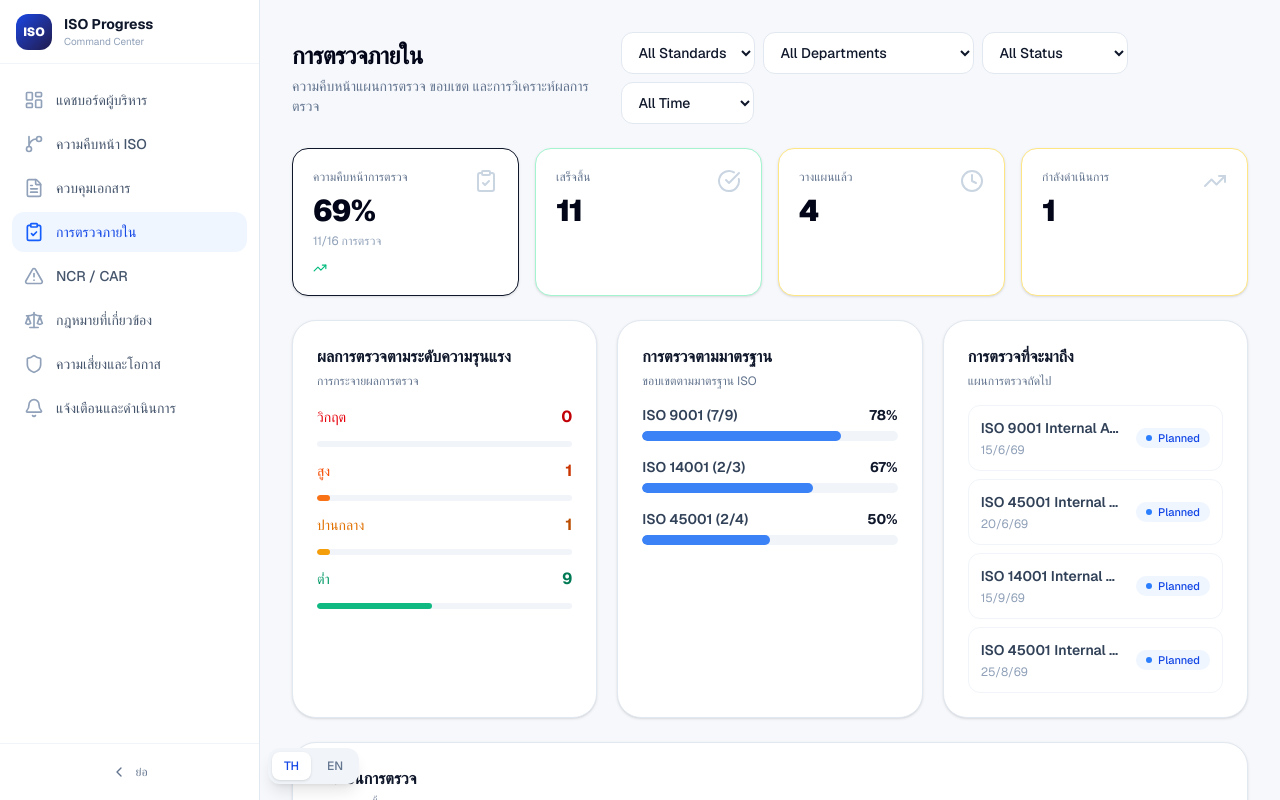
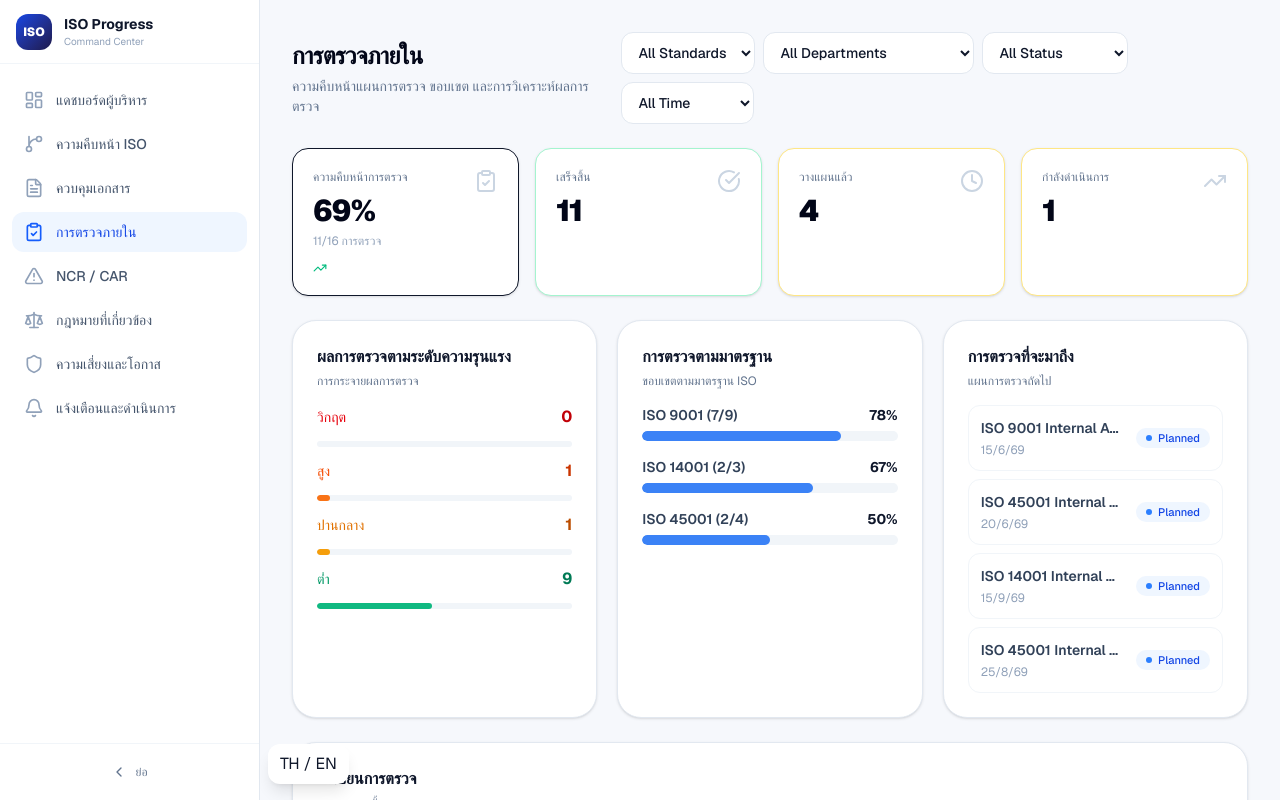
Before and after one commit to akradechLao/iso-support-app, a Next.js app: page /audits in a window 1280 px wide. Shown: the top 800 px of the page. Built offline with nearby package versions, Linux system fonts and the light colour scheme.

Commit message:
test: minimal static language label in AppShell

```diff
--- a/src/components/layout/AppShell.tsx
+++ b/src/components/layout/AppShell.tsx
@@ -1,48 +1,18 @@
 "use client";
 
 import Sidebar from "./Sidebar";
-import { useI18n } from "@/i18n/I18nContext";
 
 interface AppShellProps {
   children: React.ReactNode;
-}
-
-function LanguageSwitcherInline() {
-  const { language, setLanguage } = useI18n();
-
-  return (
-    <div className="fixed bottom-4 left-4 z-50 lg:left-[268px]">
-      <div className="flex items-center gap-1 rounded-xl bg-slate-100 p-1 shadow-lg">
-        <button
-          onClick={() => setLanguage("th")}
-          className={`flex items-center gap-1.5 rounded-lg px-3 py-1.5 text-xs font-medium transition-colors ${
-            language === "th"
-              ? "bg-white text-blue-700 shadow-sm"
-              : "text-slate-500 hover:text-slate-700"
-          }`}
-        >
-          TH
-        </button>
-        <button
-          onClick={() => setLanguage("en")}
-          className={`flex items-center gap-1.5 rounded-lg px-3 py-1.5 text-xs font-medium transition-colors ${
-            language === "en"
-              ? "bg-white text-blue-700 shadow-sm"
-              : "text-slate-500 hover:text-slate-700"
-          }`}
-        >
-          EN
-        </button>
-      </div>
-    </div>
-  );
 }
 
 export default function AppShell({ children }: AppShellProps) {
   return (
     <div className="min-h-screen bg-[#f6f8fc]">
       <Sidebar />
-      <LanguageSwitcherInline />
+      <div id="lang-switcher" className="fixed bottom-4 left-4 z-50 rounded-xl bg-white px-3 py-2 shadow-lg lg:left-[268px]">
+        TH / EN
+      </div>
       <div className="transition-all duration-300 lg:pl-[260px]">
         <main className="min-h-screen">{children}</main>
       </div>
```
